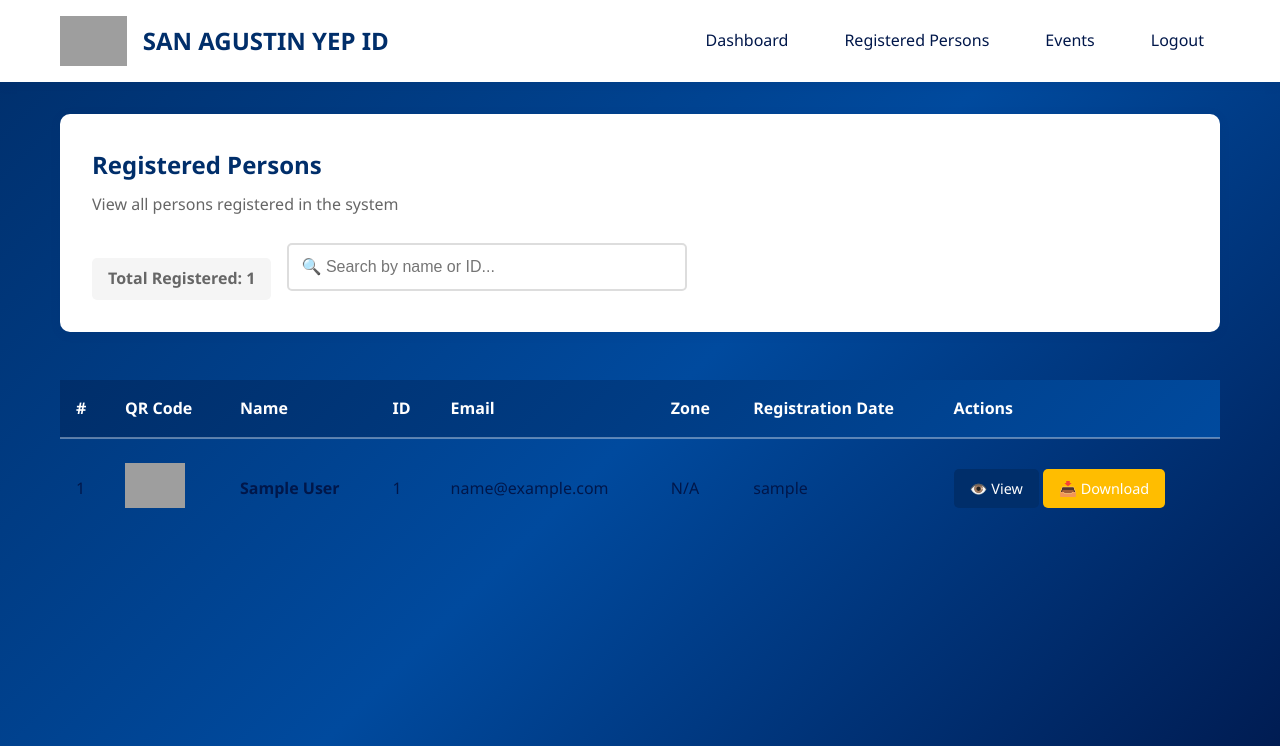
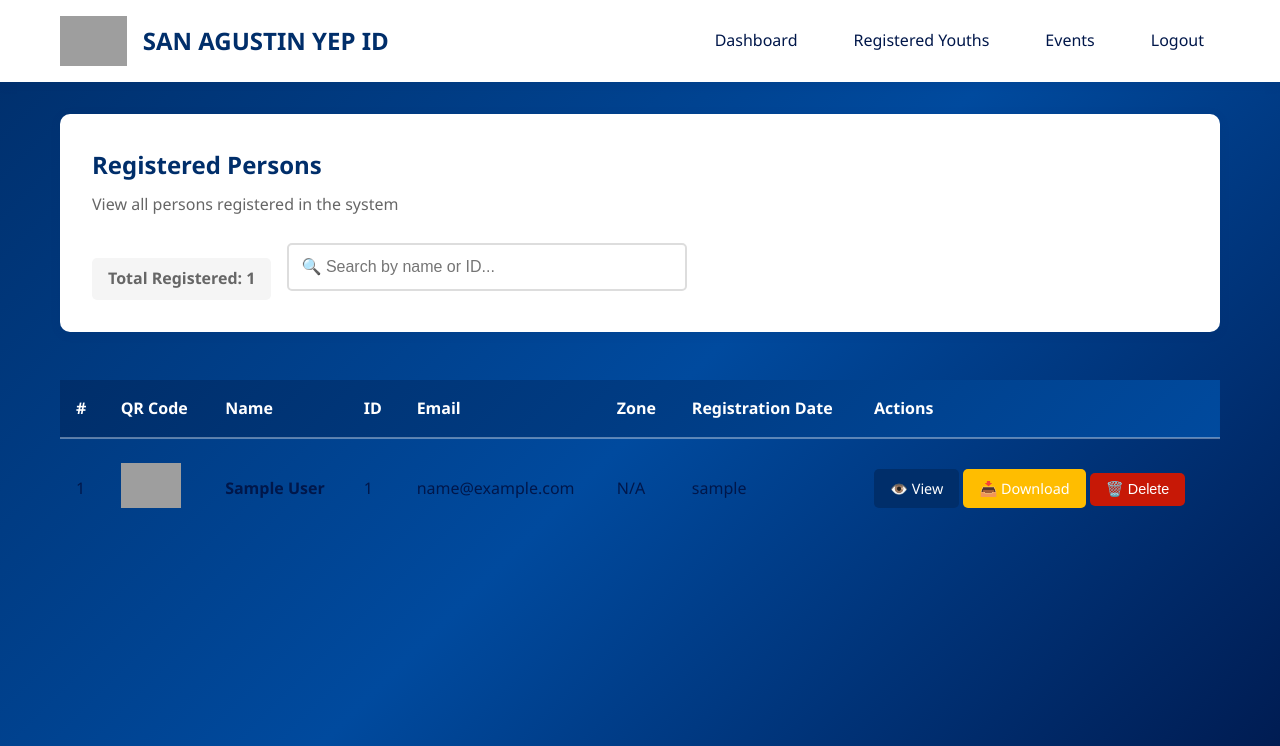
Before and after one commit to fraarroyo/YEPID, a Flask app: page /registered_persons in a window 1280 px wide. Shown: the top 746 px of the page. Run offline with Flask 3, Linux system fonts and the light colour scheme; the visitor is signed in with stand-in values (Sample User, id 1); data comes from the database, SQL or seed files in the repository; grey boxes are pictures that could not be loaded.

Commit message:
Add delete user functionality for admin - allows deletion of registered persons with cascading deletion of attendance records and QR codes

```diff
--- a/app.py
+++ b/app.py
@@ -21,8 +21,8 @@ app.secret_key = os.urandom(24)  # Change this to a secure random key in product
 app.config['MAIL_SERVER'] = os.environ.get('MAIL_SERVER', 'smtp.gmail.com')
 app.config['MAIL_PORT'] = int(os.environ.get('MAIL_PORT', 587))
 app.config['MAIL_USE_TLS'] = os.environ.get('MAIL_USE_TLS', 'true').lower() in ['true', 'on', '1']
-app.config['MAIL_USERNAME'] = os.environ.get('MAIL_USERNAME', '')  # Your email
-app.config['MAIL_PASSWORD'] = os.environ.get('MAIL_PASSWORD', '')  # Your email password or app password
+app.config['MAIL_USERNAME'] = os.environ.get('MAIL_USERNAME', 'ciscoonlinecourse@gmail.com')  # Your email
+app.config['MAIL_PASSWORD'] = os.environ.get('MAIL_PASSWORD', 'jpje mnxd tfzq qryv')  # Your email password or app password
 app.config['MAIL_DEFAULT_SENDER'] = os.environ.get('MAIL_DEFAULT_SENDER', app.config['MAIL_USERNAME'])
 
 mail = Mail(app)
@@ -1084,6 +1084,47 @@ def view_user_qr(user_id):
         flash('QR code could not be generated.', 'error')
         return redirect(url_for('registered_persons'))
 
+@app.route('/users/<user_id>/delete', methods=['POST'])
+@login_required
+def delete_user(user_id):
+    """Delete a registered user"""
+    conn = get_db()
+    cursor = conn.cursor()
+
+    # Check if user exists
+    cursor.execute('SELECT * FROM users WHERE user_id = ?', (user_id,))
+    user_row = cursor.fetchone()
+    if not user_row:
+        conn.close()
+        flash('User not found.', 'error')
+        return redirect(url_for('registered_persons'))
+
+    user = dict(user_row)
+
+    # Delete attendance records for this user
+    cursor.execute('DELETE FROM attendance WHERE user_id = ?', (user_id,))
+
+    # Delete notifications for this user
+    cursor.execute('DELETE FROM notifications WHERE user_id = ?', (user_id,))
+
+    # Delete user
+    cursor.execute('DELETE FROM users WHERE user_id = ?', (user_id,))
+
+    conn.commit()
+    conn.close()
+
+    # Delete QR code file if it exists
+    qr_filename = f"{user_id}.png"
+    qr_filepath = os.path.join(QR_STORAGE_DIR, qr_filename)
+    if os.path.exists(qr_filepath):
+        try:
+            os.remove(qr_filepath)
+        except Exception as e:
+            print(f"Error deleting QR code file: {e}")
+
+    flash(f'User "{user.get("name", "Unknown")}" deleted successfully!', 'success')
+    return redirect(url_for('registered_persons'))
+
 @app.route('/events', methods=['GET', 'POST'])
 @login_required
 def events():
@@ -1699,7 +1740,7 @@ def bulk_messaging():
         <body style="font-family: Arial, sans-serif; line-height: 1.6; color: #333;">
             <h2 style="color: #002e6a;">{subject}</h2>
             <div style="white-space: pre-wrap;">{message}</div>
-            <p style="margin-top: 2rem;">Best regards,<br>SAN AGUSTIN YEP ID System</p>
+            <p style="margin-top: 2rem;">Best regards,<br>SK SAN AGUSTIN</p>
         </body>
         </html>
         """
--- a/templates/base.html
+++ b/templates/base.html
@@ -20,7 +20,7 @@
             <div class="nav-menu">
                 {% if session.logged_in %}
                 <a href="{{ url_for('dashboard') }}" class="nav-link">Dashboard</a>
-                <a href="{{ url_for('registered_persons') }}" class="nav-link">Registered Persons</a>
+                <a href="{{ url_for('registered_persons') }}" class="nav-link">Registered Youths</a>
                 <a href="{{ url_for('events') }}" class="nav-link">Events</a>
                 <a href="{{ url_for('logout') }}" class="nav-link">Logout</a>
                 {% else %}
--- a/templates/registered_persons.html
+++ b/templates/registered_persons.html
@@ -56,6 +56,11 @@
                         <a href="{{ url_for('generate_user_qr', user_id=user.user_id) }}" class="btn btn-sm btn-secondary" title="Download QR Code">
                             📥 Download
                         </a>
+                        <form method="POST" action="{{ url_for('delete_user', user_id=user.user_id) }}" style="display: inline;" onsubmit="return confirm('Are you sure you want to delete {{ user.name }}? This will also delete all attendance records for this user. This action cannot be undone.');">
+                            <button type="submit" class="btn btn-sm btn-danger" title="Delete User">
+                                🗑️ Delete
+                            </button>
+                        </form>
                     </td>
                 </tr>
                 {% endfor %}
```
